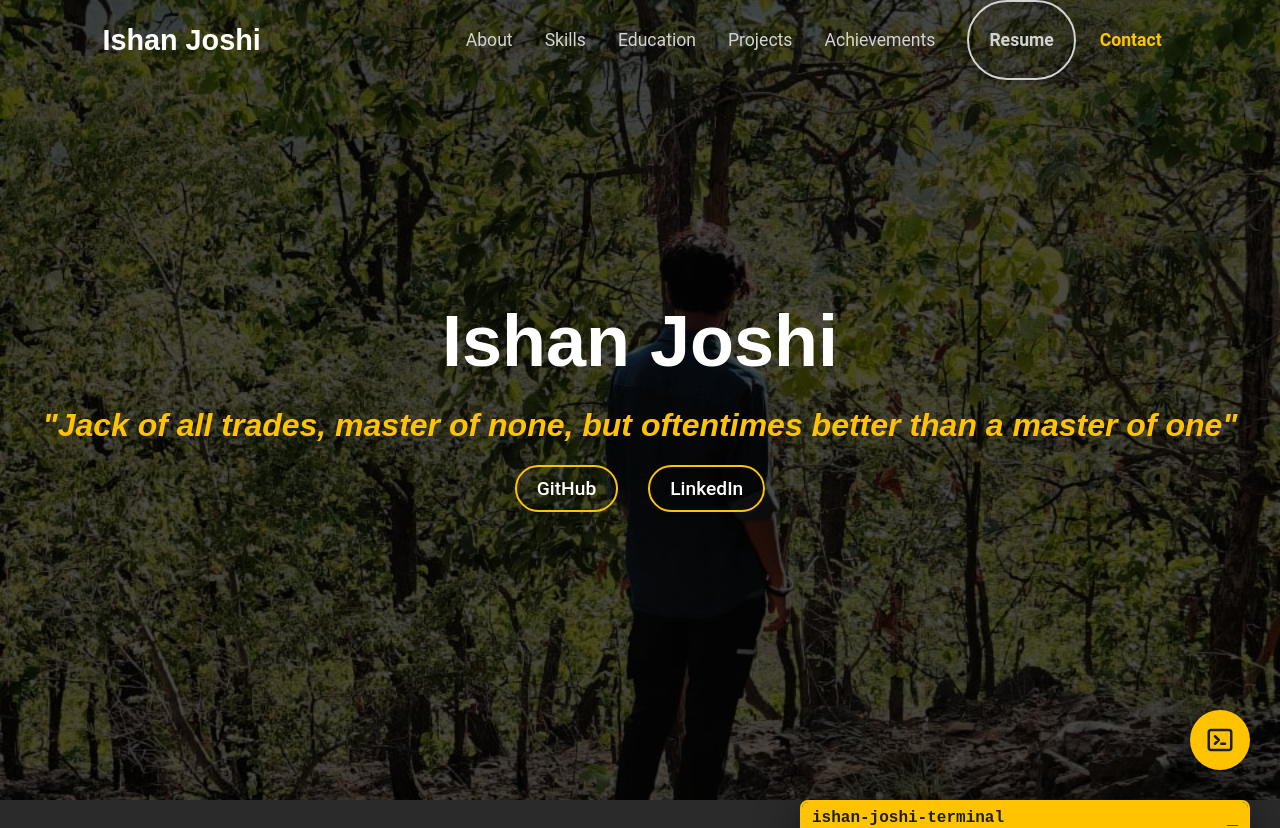
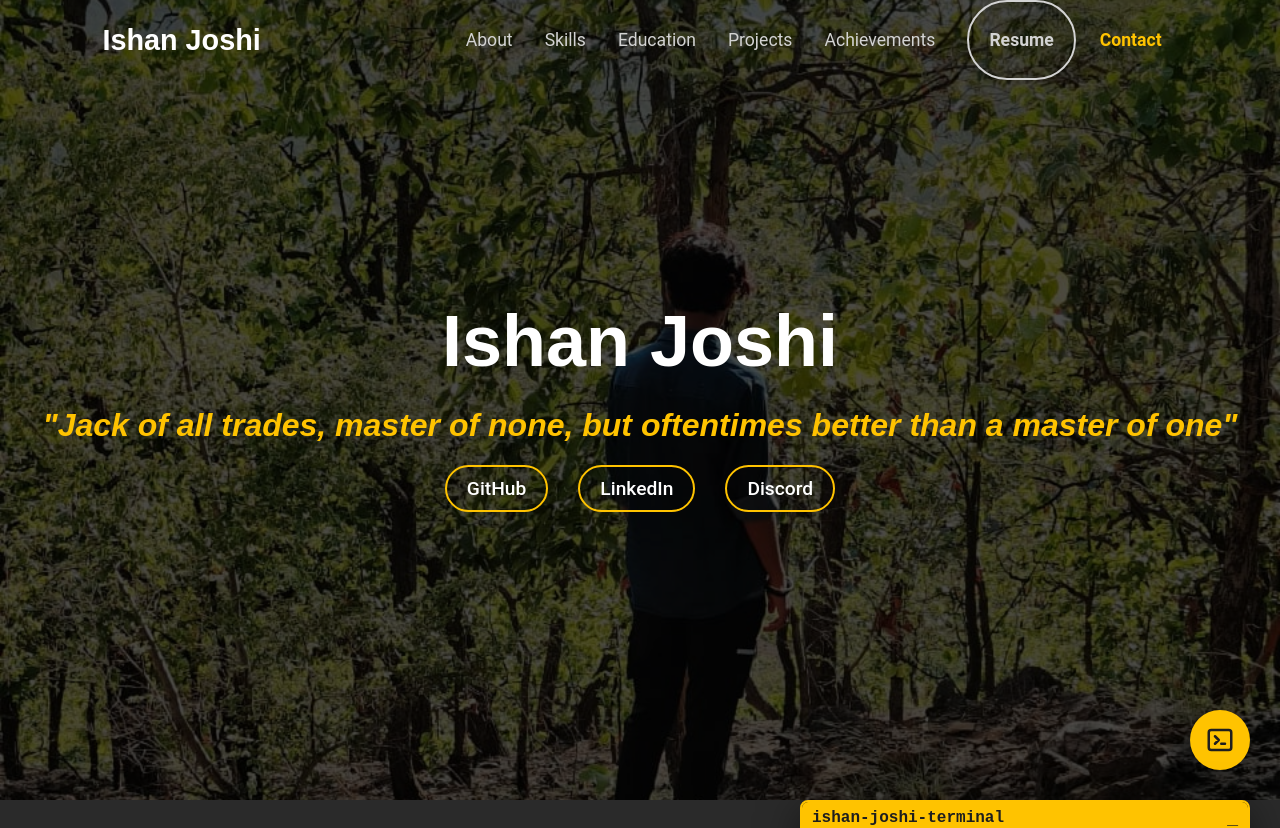
Before and after one commit to Ishan-230/Ishan-230.github.io, a React (Vite) app: page / in a window 1280 px wide. Shown: the top 828 px of the page. Built offline with nearby package versions, Linux system fonts and the light colour scheme.

Commit message:
Add Discord link to Hero component

```diff
--- a/src/components/Hero.jsx
+++ b/src/components/Hero.jsx
@@ -52,6 +52,9 @@
           <a href="https://linkedin.com/in/ishan-joshi-3351a1288" target="_blank" rel="noopener noreferrer">
             LinkedIn
           </a>
+          <a href="https://discord.gg/xbH8dBU5" target="_blank" rel="noopener noreferrer">
+            Discord
+          </a>
         </motion.div>
       </motion.div>
     </section>
```
